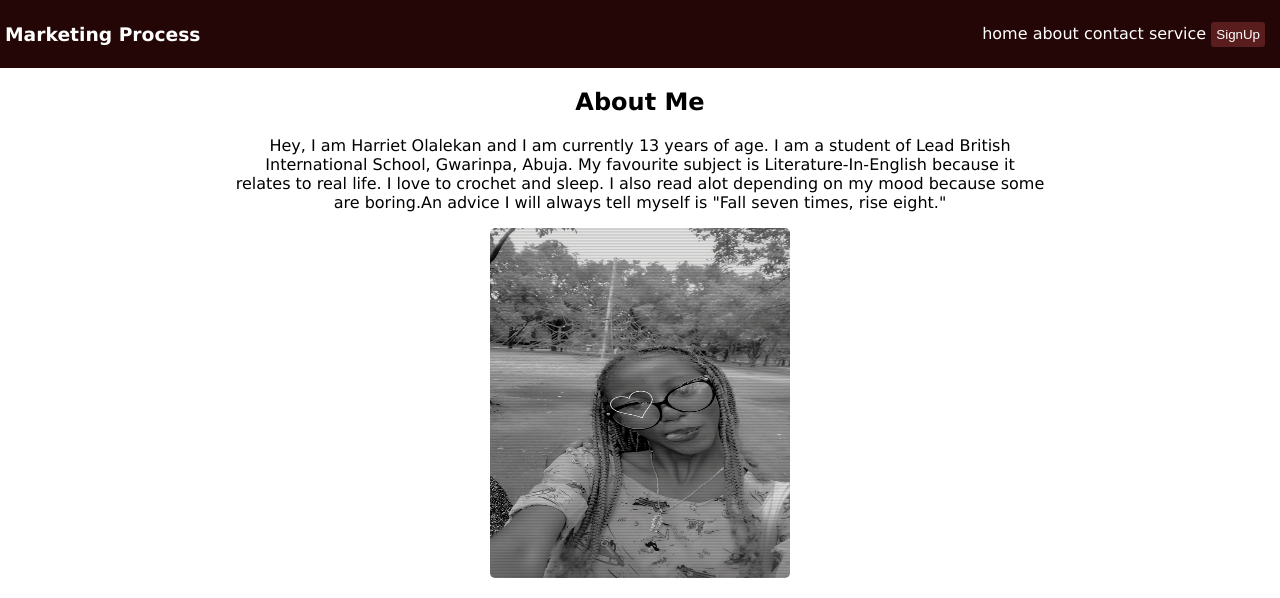
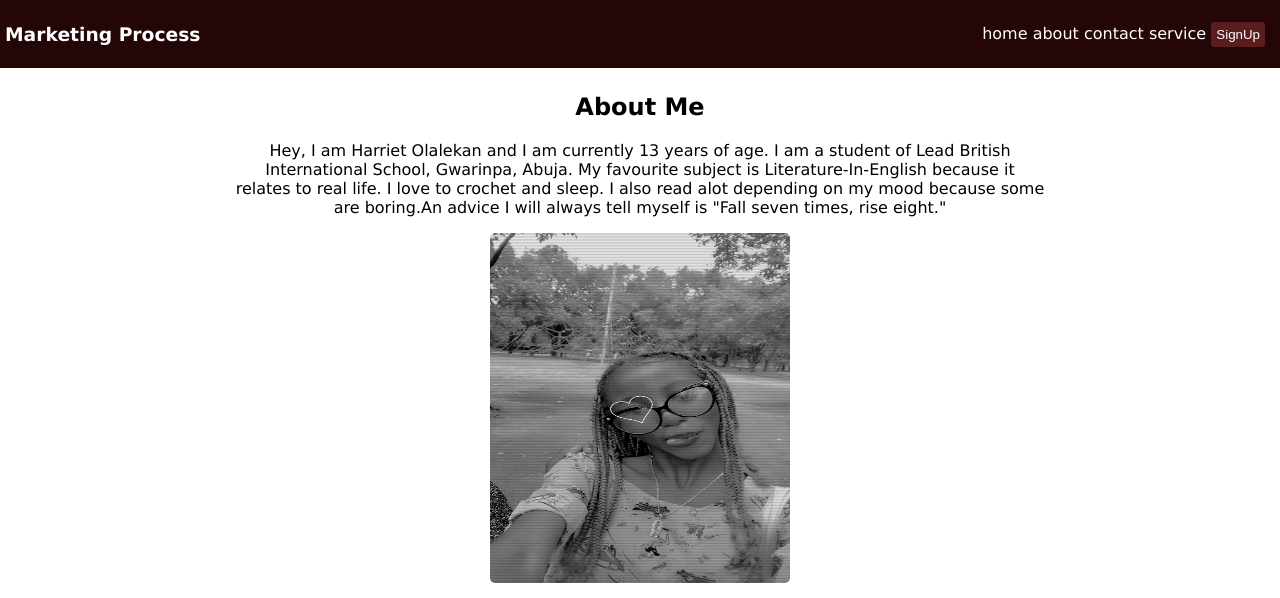
Before and after one commit to Harriet135/First_Web_Project, a plain HTML site: page about.html in a window 1280 px wide. Shown: the top 598 px of the page. Drawn offline with Linux system fonts and the light colour scheme.

Commit message:
I added padding

```diff
--- a/about.css
+++ b/about.css
@@ -42,6 +42,7 @@ body{
 
  .about_div{
   text-align: center;
+  padding: 5px;
  }
 
   .about_div img{
```
Also changed, not shown: index.html (+1 -1 lines).
